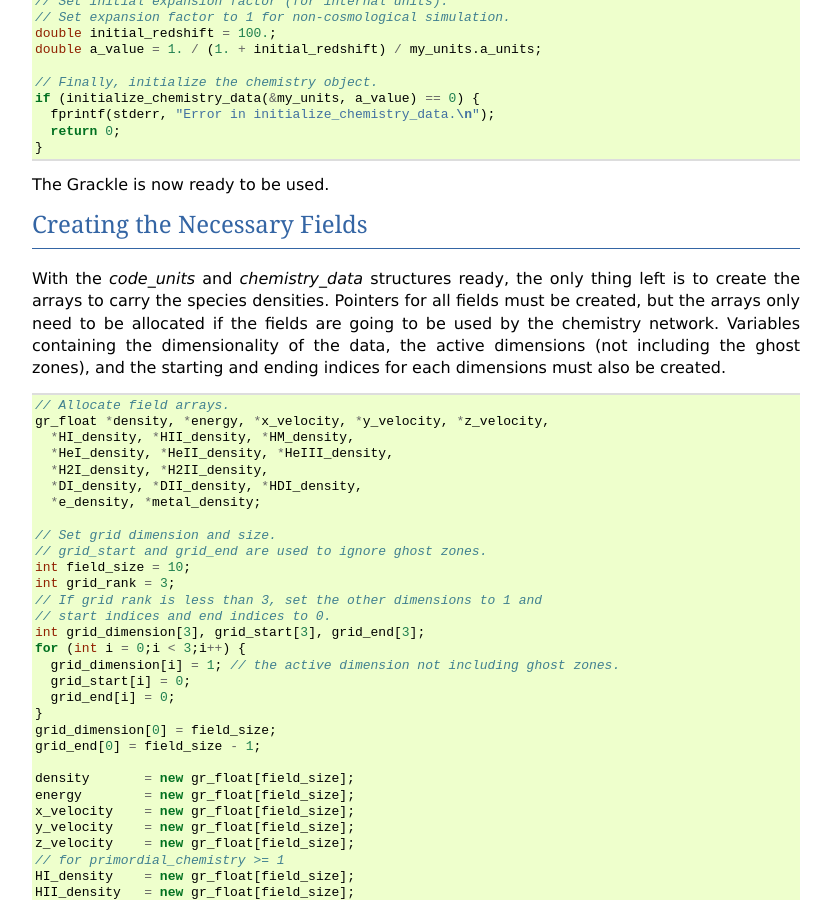
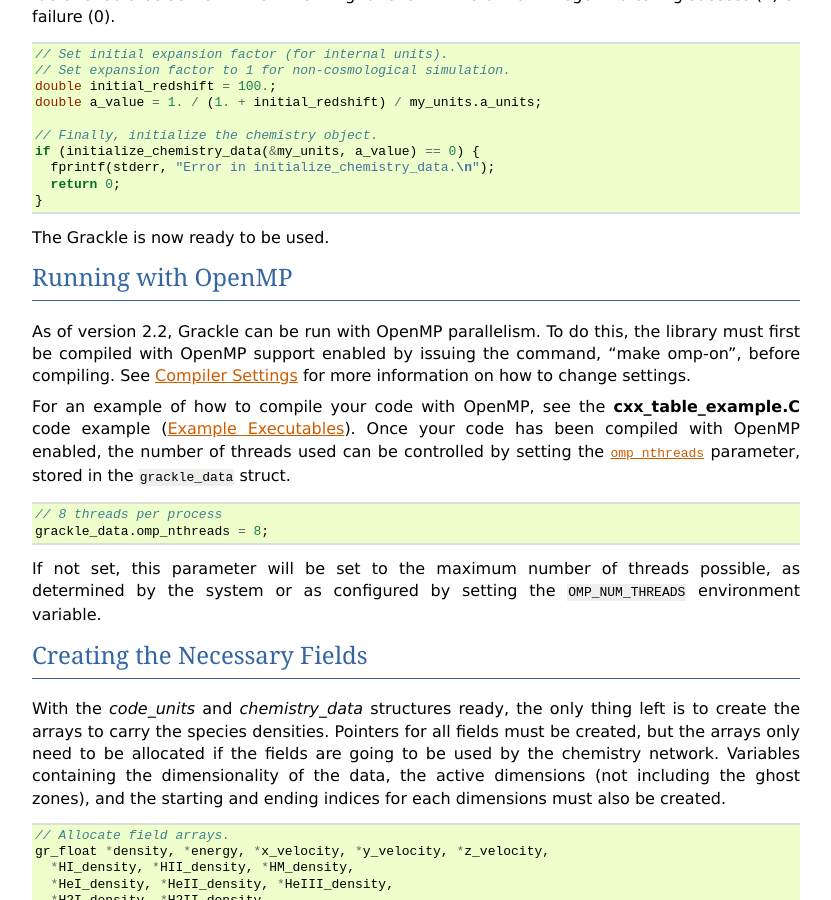
Before and after one commit to grackle-project/grackle, a Sphinx documentation site: the page built from doc/source/Integration.rst, in a window 1280 px wide and 900 px high, scrolled down 3987 px. Shown: the whole window, without its empty margins (48-879 px from the left). Built offline with Sphinx 7.4.7, drawn with Linux system fonts in a browser that asks for light colours; some of the changed text lies outside the part shown.

Commit message:
Adding openmp docs.

```diff
--- a/doc/source/Installation.rst
+++ b/doc/source/Installation.rst
@@ -110,6 +110,8 @@ chose ``Make.mach.darwin``, type:
 
 Custom make files can be saved and loaded from a **.grackle** directory in the
 home directory.
+
+.. _compiler-settings:
 
 Compiler Settings
 +++++++++++++++++
--- a/doc/source/Integration.rst
+++ b/doc/source/Integration.rst
@@ -32,6 +34,10 @@ of the grackle library.
 
     * **cxx_table_example.C** - tabulated cooling only (no chemistry) C++
       example that uses the units and chemistry data structures.
+
+    * **cxx_omp_example.C** - C++ example using both the non-equilibrium
+      and tabulated solvers wth OpenMP.  Run the executable with the -h
+      flag to see a full list of options.
 
     * **fortran_example.F** - full functionality Fortran example that uses
       the :c:func:`initialize_grackle_` function.
@@ -256,6 +262,31 @@ set to 1.  The initializing function will return an integer indicating success
   }
 
 The Grackle is now ready to be used.
+
+.. _openmp:
+
+Running with OpenMP
+-------------------
+
+As of version 2.2, Grackle can be run with OpenMP parallelism.  To do this,
+the library must first be compiled with OpenMP support enabled by issuing the
+command, "make omp-on", before compiling.  See :ref:`compiler-settings` for
+more information on how to change settings.
+
+For an example of how to compile your code with OpenMP, see the
+**cxx_table_example.C** code example (:ref:`examples`).  Once your code has
+been compiled with OpenMP enabled, the number of threads used can be controlled
+by setting the :c:data:`omp_nthreads` parameter, stored in the ``grackle_data``
+struct.
+
+.. code-block:: c++
+
+   // 8 threads per process
+   grackle_data.omp_nthreads = 8;
+
+If not set, this parameter will be set to the maximum number of threads
+possible, as determined by the system or as configured by setting the
+``OMP_NUM_THREADS`` environment variable.
 
 Creating the Necessary Fields
 -----------------------------
```
Also changed, not shown: other parts of doc/source/Integration.rst (+2 -0 lines), doc/source/Parameters.rst (+8 -0 lines).
